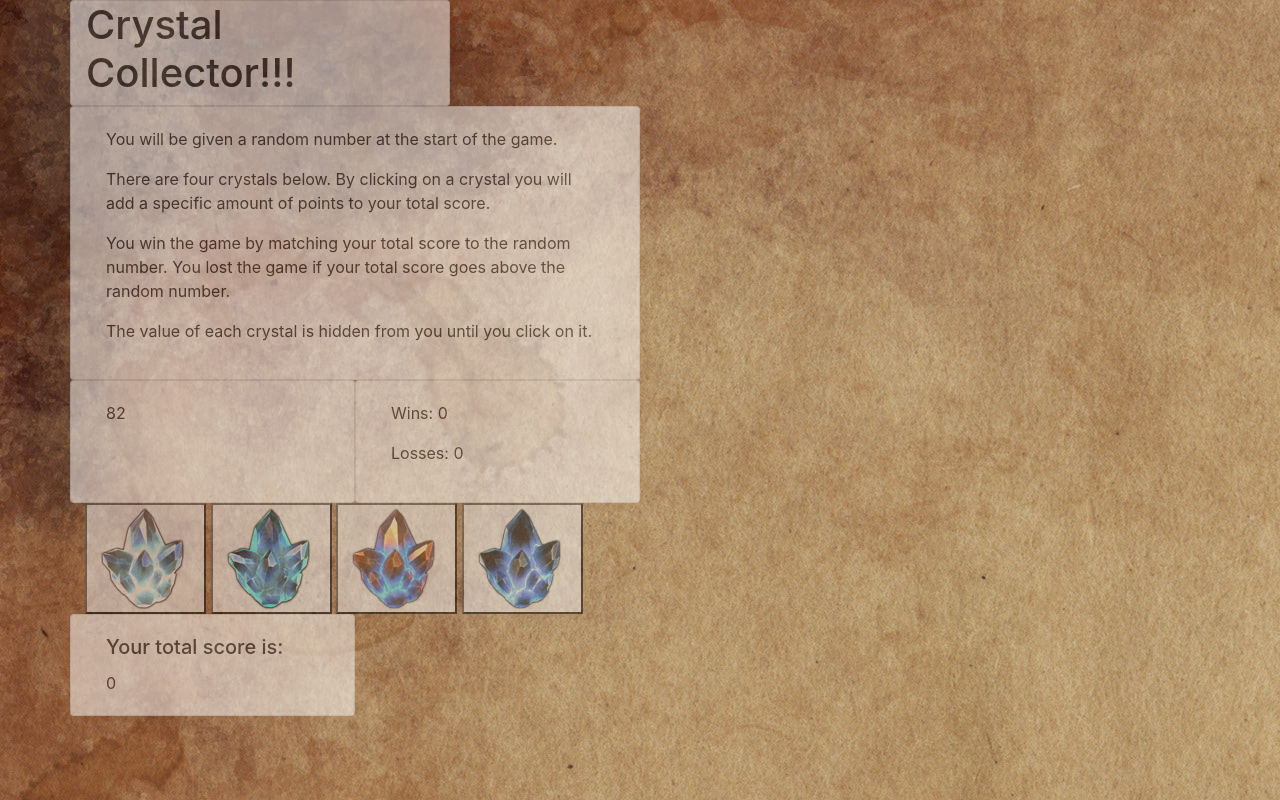
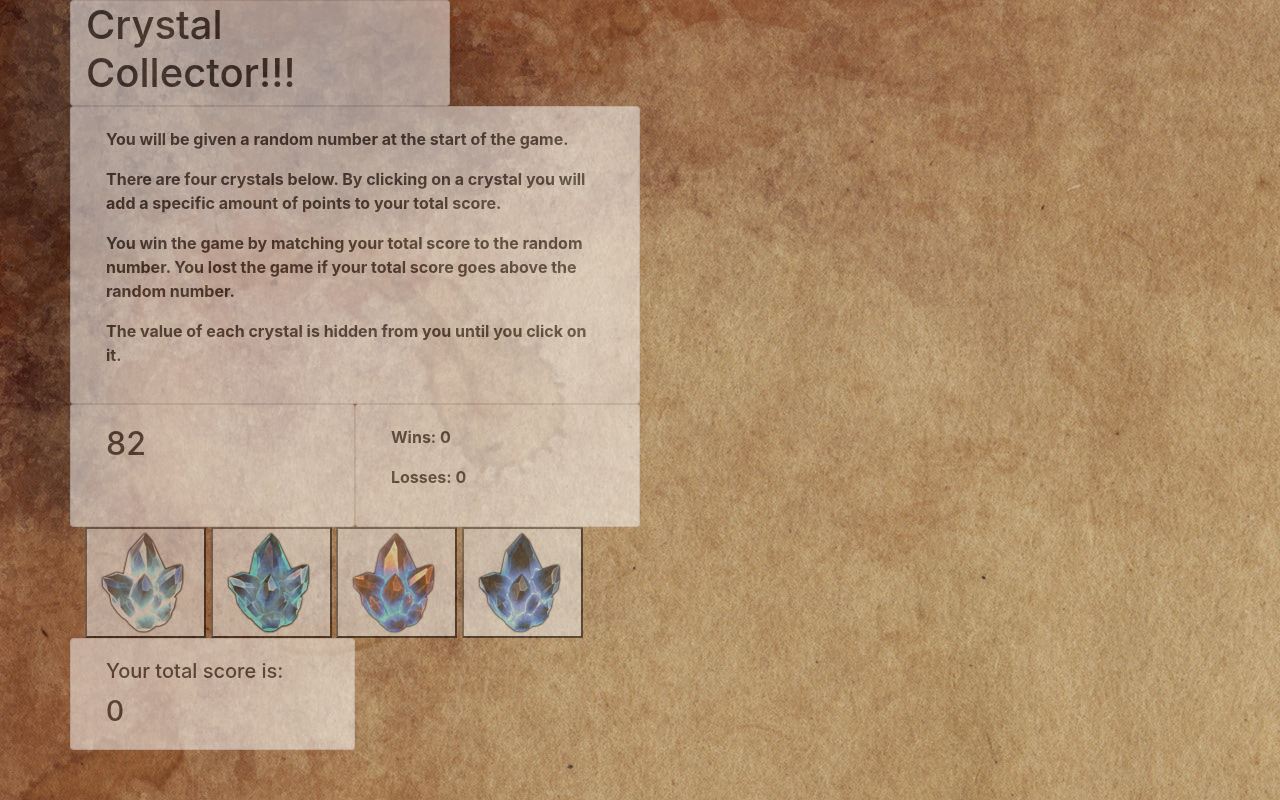
Before and after one commit to tonythetiger323/unit-4-game, a plain HTML site: page index.html in a window 1280 px wide. Drawn offline with nearby package versions, Linux system fonts and the light colour scheme.

Commit message:
editd README

```diff
--- a/index.html
+++ b/index.html
@@ -25,7 +25,7 @@
         </div>
         <div class="row">
             <div class="col-md-6 directions card" id="card2">
-                <div class="card-body">
+                <div class="card-body font-weight-bold">
                     <p>You will be given a random number at the start of the game.</p>
                     <p>There are four crystals below. By clicking on a crystal you will add a specific amount of
                         points
@@ -44,10 +44,10 @@
         </div>
         <div class="row">
             <div class="col-md-3 card" id="card3">
-                <div class="card-body randomNumber"></div>
+                <div class="card-body randomNumber h2"></div>
             </div>
             <div class="col-md-3 card winLoss" id="card3">
-                <div class="card-body">
+                <div class="card-body font-weight-bold">
                     <p>Wins: <span class="win"></span></p>
                     <p>Losses: <span class="loss"></span></p>
                 </div>
@@ -67,7 +67,7 @@
             <div class="col-md-3 card" id="card4">
                 <div class="card-body">
                     <h5 class="card-title">Your total score is:</h5>
-                    <div class="card-text total"></div>
+                    <div class="card-text total h3"></div>
                 </div>
             </div>
         </div>
```
Also changed, not shown: 1 other file.
